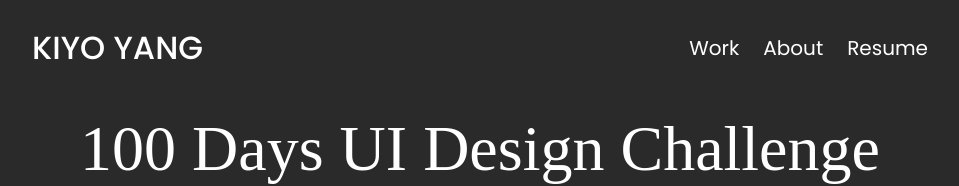
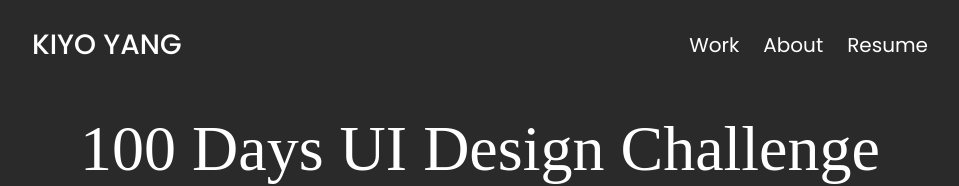
Before and after one commit to czl9707/kiyo-portfolio, a React (Create React App) app: page /Works/DesignChallenge in a window 1280 px wide. Shown: the top 186 px of the page, without its empty margins (160-1119 px from the left). Built offline with nearby package versions, Linux system fonts and the light colour scheme.

Commit message:
smaller logo

```diff
--- a/src/App.css
+++ b/src/App.css
@@ -84,7 +84,7 @@
 .text-logo {
   font-family: 'Poppins';
   font-weight: 500;
-  font-size: 2em;
+  font-size: 1.75em;
   cursor: pointer;
 
   text-decoration: none;
```
